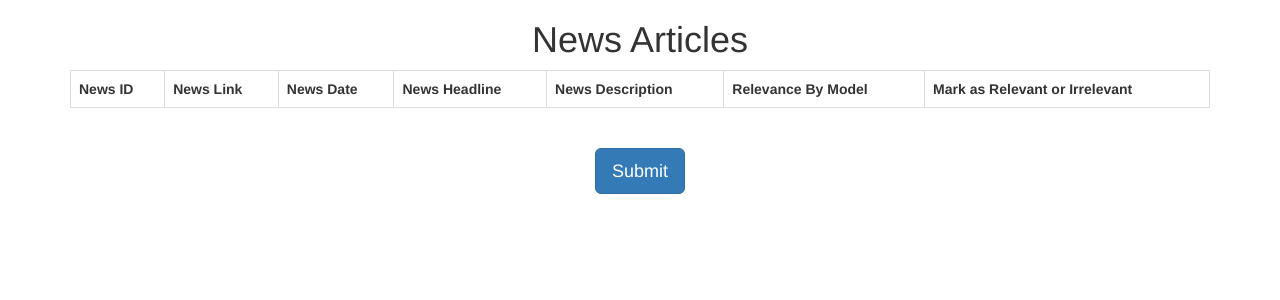
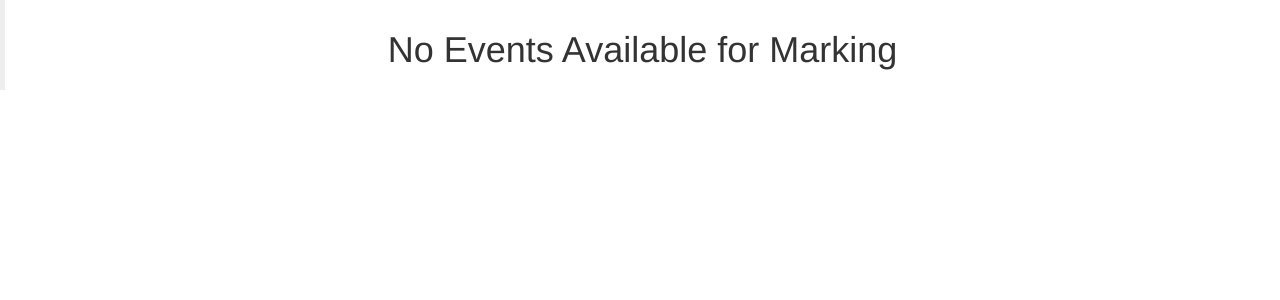
Before and after one commit to snamjoshi1/NewsArticles, a Flask app: page / in a window 1280 px wide. Shown: the top 300 px of the page. Run offline with Flask 3, Linux system fonts and the light colour scheme; lists and menus that the app fills with data are empty; parts of the project's set-up code (start-up, migrations or seed data) failed here and were passed over.

Commit message:
Added Logic for Submit Page,Width Adjustment,Error Handling if file not present

```diff
--- a/app.py
+++ b/app.py
@@ -1,40 +1,36 @@
 from flask import Flask, render_template, request, jsonify
 from datetime import datetime
 import pandas as pd
+import glob
 
 app = Flask(__name__)
+path = "./StatusFolder"
+submitCounter = 0
 
-News = [
-  {
-    'id': 1,
-    'link': 'economictimes.com',
-    'headline': '360 One raises funds',
-    'description': 'The management raised 4B$',
-    'date': 'Aug 18 2023'
-  },
-  {
-    'id': 2,
-    'link': 'livemint.com',
-    'headline': 'IIFL One raises funds',
-    'description': 'The management raised 4B$',
-    'date': 'Aug 17 2023'
-  },
-]
-
-articles = pd.read_excel('TestData123.xlsx')
-json_obj = articles.to_dict(orient='records')
-print(json_obj)
+try:
+  articles = pd.read_excel('TestData123.xlsx')
+  json_obj = articles.to_dict(orient='records')
+  print(json_obj)
+  counter = int(json_obj[-1]['id'])
+except:
+  json_obj = {}
 
 statusUpdate = []
 relevantList = []
 newNews = []
 df = pd.DataFrame()
-counter = int(json_obj[-1]['id'])
 
 
 @app.route("/")
 def hello_world():
-  return render_template('home.html', jobs=json_obj)
+  if submitCounter == 0:
+    if len(json_obj) > 0:
+      return render_template('home.html', jobs=json_obj)
+    else:
+      return render_template('error.html')
+  else:
+    print('Value of Submit Counter:', submitCounter)
+    return render_template('error.html')
 
 
 @app.route("/saveData", methods=['POST'])
@@ -88,18 +84,20 @@ def submit():
     df4 = df[df['status'] == 'Relevant but duplicate']
     print(df)
     todayDate = datetime.now().strftime('%b%d%Y')
-    fileName = 'Relevant' + str(todayDate) + '.xlsx'
+    fileName = './StatusFolder/Relevant' + str(todayDate) + '.xlsx'
     df1.to_excel(fileName)
     print(df2)
-    fileName = 'Irrelevant' + str(todayDate) + '.xlsx'
+    fileName = './StatusFolder/Irrelevant' + str(todayDate) + '.xlsx'
     df2.to_excel(fileName)
     print(df3)
-    fileName = 'RelevantButNC' + str(todayDate) + '.xlsx'
+    fileName = './StatusFolder/RelevantButNC' + str(todayDate) + '.xlsx'
     df3.to_excel(fileName)
     print(df4)
-    fileName = 'RelevantButDup' + str(todayDate) + '.xlsx'
+    fileName = './StatusFolder/RelevantButDup' + str(todayDate) + '.xlsx'
     df4.to_excel(fileName)
-  return "Submitted Successfully"
+    global submitCounter
+    submitCounter += 1
+  return render_template('message.html')
 
 
 if __name__ == "__main__":
--- /dev/null
+++ b/templates/error.html
@@ -0,0 +1,15 @@
+<!DOCTYPE html>
+<html>
+  <head
+    <meta charset="utf-8">
+    <meta name="viewport" content="width=device-width, initial-scale=1">
+    <link rel="stylesheet" href="https://cdn.jsdelivr.net/npm/bootstrap@3.4.1/dist/css/bootstrap.min.css" integrity="sha384-HSMxcRTRxnN+Bdg0JdbxYKrThecOKuH5zCYotlSAcp1+c8xmyTe9GYg1l9a69psu" crossorigin="anonymous">
+    <title>News Articles</title>
+
+  </head>
+  <body>
+    <blockquote class="blockquote text-center">
+      <p class='h1'>No Events Available for Marking<p>
+    </blockquote>
+  </body>
+</html>
--- a/templates/home.html
+++ b/templates/home.html
@@ -10,16 +10,16 @@
   <body>
   <form method="POST" action="/saveData">
     <h1 class="text-center">News Articles</h1>
-      <div class="container mt-2 mb-4">
+      <div class="container mt-1 mb-2">
         <table class="table table-bordered">
             <tr>
-                <th>News ID</th>
-                <th>News Link</th>
-                <th>News Date</th>
-                <th>News Headline</th>
-                <th>News Description</th>
-                <th>Relevance By Model</th>
-                <th>Mark as Relevant or Irrelevant</th>
+                <th class='col'>News ID</th>
+                <th class='col'>News Link</th>
+                <th class='col'>News Date</th>
+                <th class='col-8'>News Headline</th>
+                <th class='col-10'>News Description</th>
+                <th class='col-sm-auto'>Relevance By Model</th>
+                <th class='col-md-auto'>Mark as Relevant or Irrelevant</th>
             </tr>
             {% for job in jobs %}
 
```
Also changed, not shown: templates/addNew.html (+7 -7 lines), templates/clickAddNew.html (+7 -7 lines), templates/final.html (+7 -7 lines), templates/message.html (added, +15 -0 lines).
